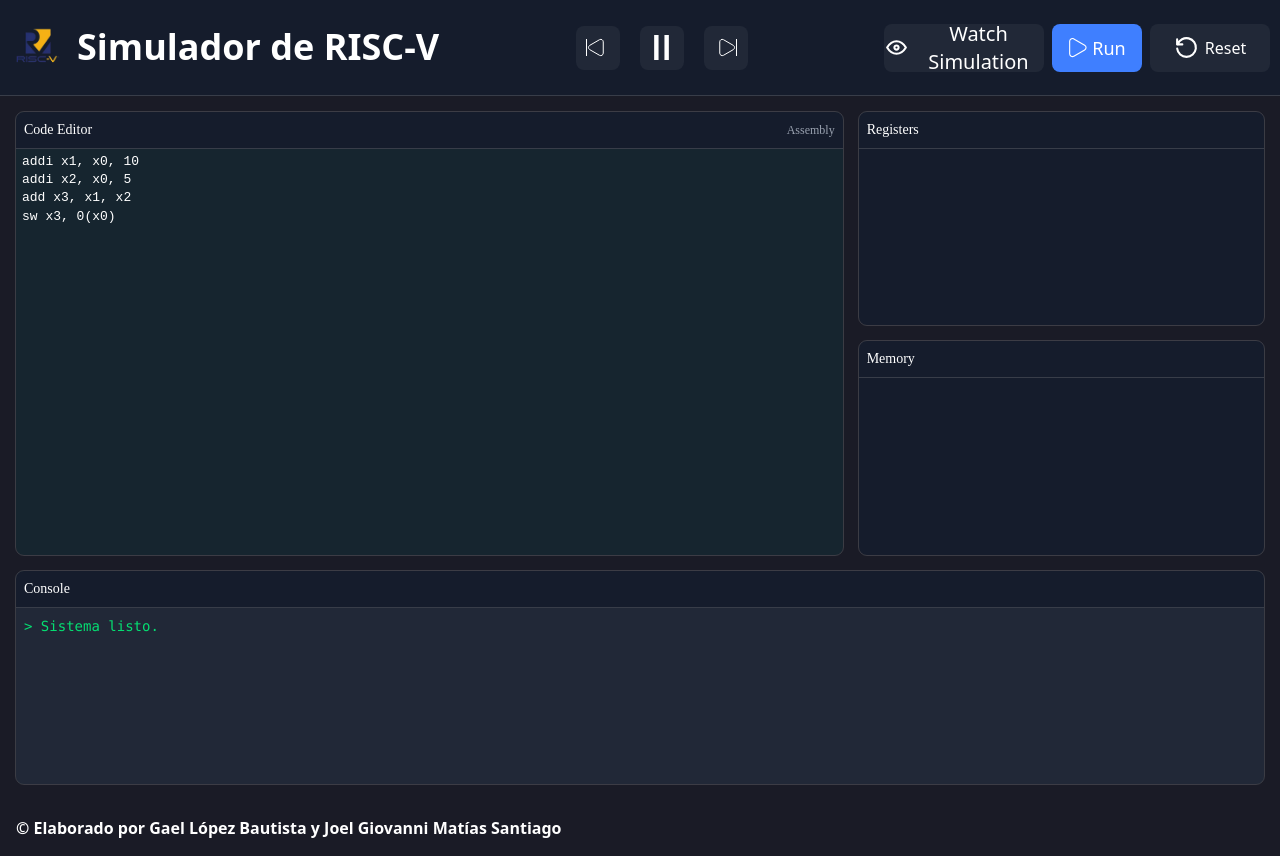
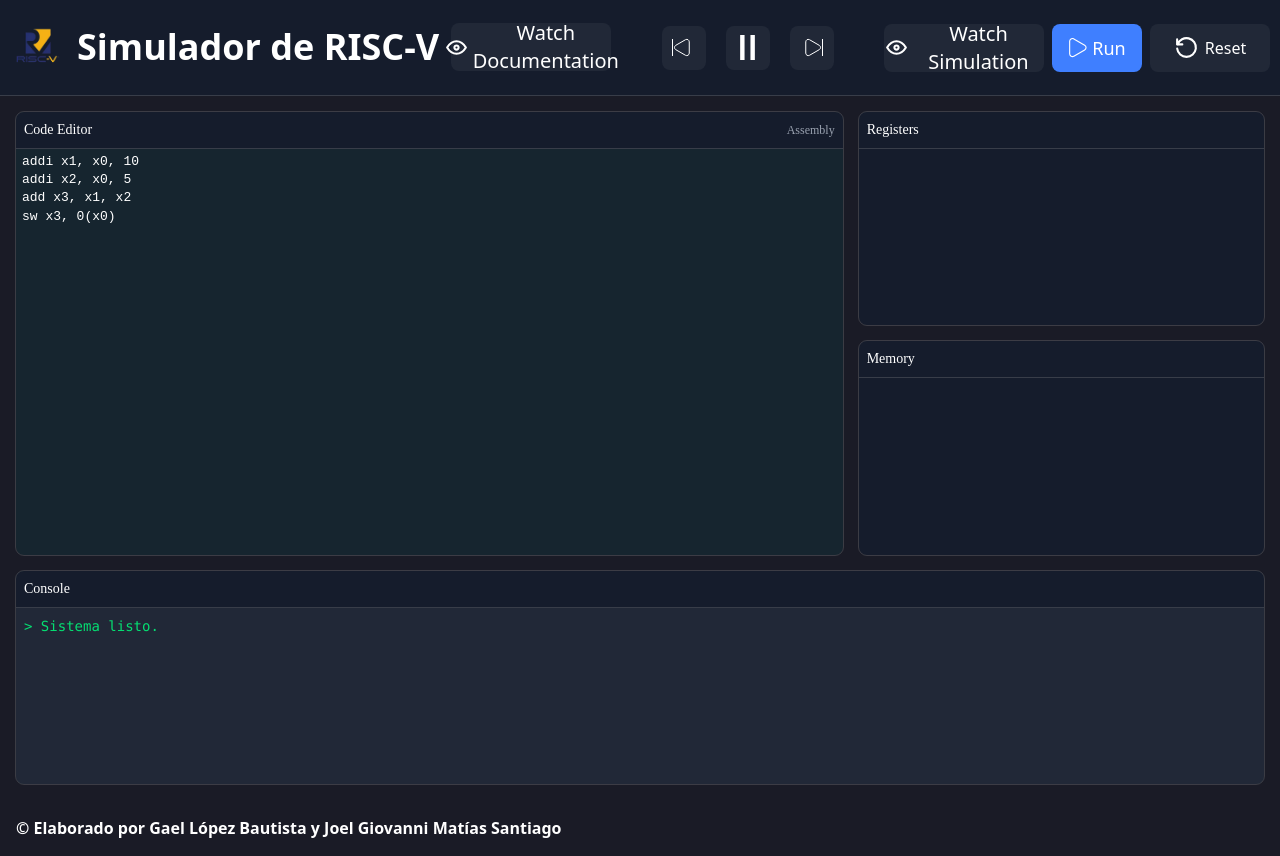
Before and after one commit to Gaeh-LPZ/Simulador-RISC-V, a website built with Vite: page index.html in a window 1280 px wide. Built offline with nearby package versions, Linux system fonts and the light colour scheme; a web font is replaced by a local one.

Commit message:
se agego boton para ir a documentacion

```diff
--- a/index.html
+++ b/index.html
@@ -26,6 +26,14 @@
             <!-- Seccion con logo y titulo-->
             <img src="./assets/images/RISC_V-logo.png" alt="Logo de la arquitectura RISC-V" width="55" height="55">
             <h1 class="font-Alumini-Sans text-4xl font-semibold text-center">Simulador de RISC-V</h1>
+            <a href="/docs.html">
+                <button
+                    class="flex flex-row w-40 items-center justify-center font-Alumini-Sans text-xl gap-1 bg-bg-tertiary rounded-lg h-12 cursor-pointer hover:scale-105 transform hover:bg-outline"
+                    type="button">
+                    <img src="./assets/icons/watch.svg" alt="Watch Documentation" width="25" height="25">
+                    Watch Documentation
+                </button>
+            </a>
         </div>
         <div class="flex flex-row gap-5">
             <!-- Seccion con botones de play, next y previous-->
@@ -104,7 +112,9 @@
         </section>
     </main>
     <footer class="flex flex-row gap-4 p-4 text-white box-border">
-        <strong><p>&copy; Elaborado por Gael López Bautista y Joel Giovanni Matías Santiago</p></strong>
+        <strong>
+            <p>&copy; Elaborado por Gael López Bautista y Joel Giovanni Matías Santiago</p>
+        </strong>
     </footer>
 </body>
 
--- a/simulatio.html
+++ b/simulatio.html
@@ -22,6 +22,14 @@
         <div class="flex flex-row items-center text-white gap-3 justify-center">
             <img src="./assets/images/RISC_V-logo.png" alt="Logo de la arquitectura RISC-V" width="55" height="55">
             <h1 class="font-Alumini-Sans text-4xl font-semibold text-center">Simulador de RISC-V</h1>
+            <a href="/docs.html">
+                <button
+                    class="flex flex-row w-40 items-center justify-center font-Alumini-Sans text-xl gap-1 bg-bg-tertiary rounded-lg h-12 cursor-pointer hover:scale-105 transform hover:bg-outline"
+                    type="button">
+                    <img src="./assets/icons/watch.svg" alt="Watch Documentation" width="25" height="25">
+                    Watch Documentation
+                </button>
+            </a>
         </div>
 
         <div class="flex flex-row gap-5">
```
